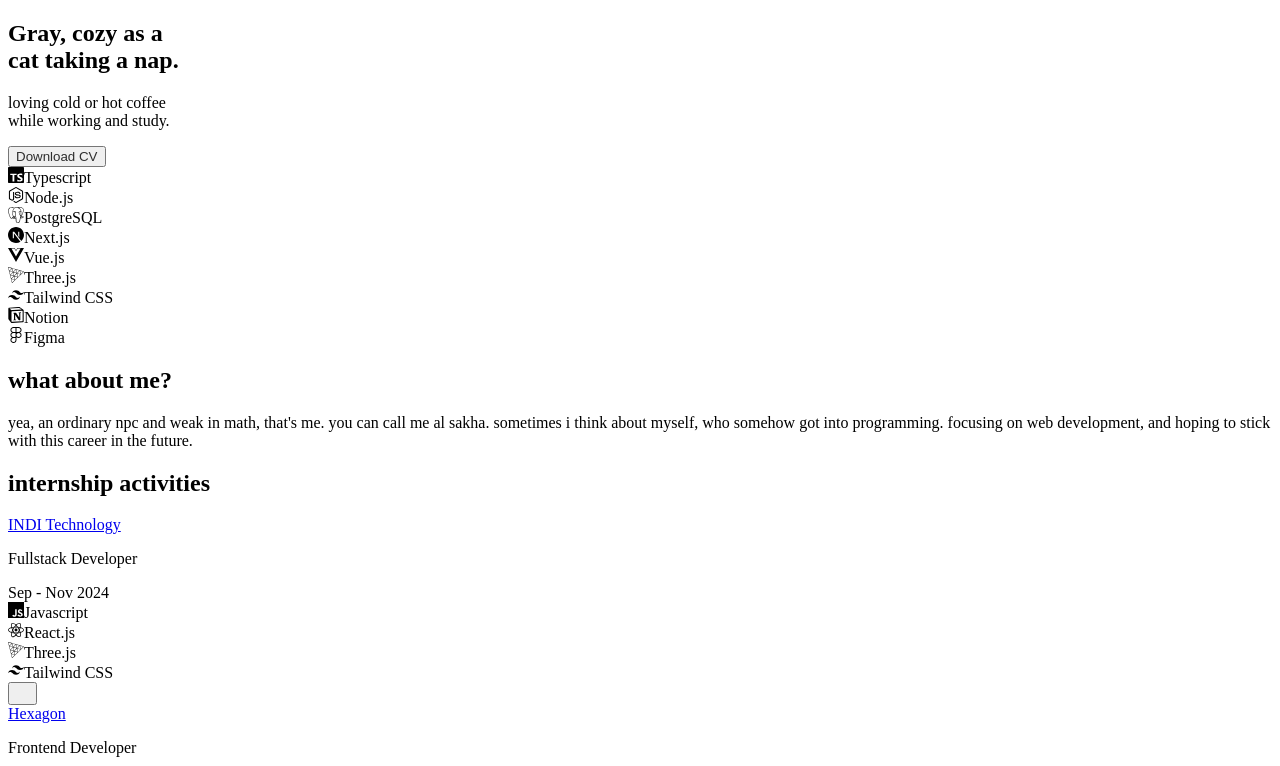
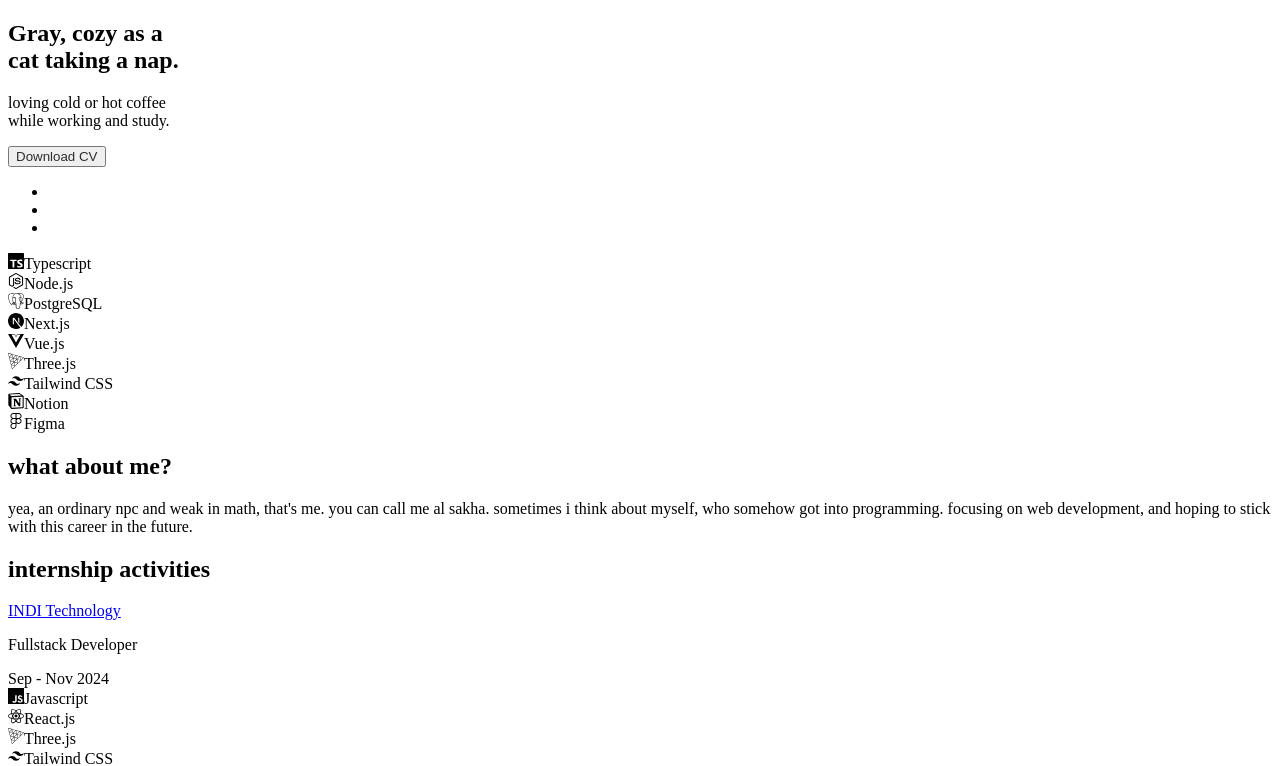
Before and after one commit to IRTIDEATH/Al-Sakha, a Next.js app: page /home-page in a window 1280 px wide. Shown: the top 766 px of the page. Built offline with nearby package versions, Linux system fonts and the light colour scheme; some icons are missing.

Commit message:
Refactor all tags into semantic html

```diff
--- a/components/card-internship.tsx
+++ b/components/card-internship.tsx
@@ -20,6 +20,7 @@ const CardInternship = () => {
   };
 
   return (
+    <>
       <div className="flex flex-col space-y-6">
         {internships.map((item, index) => (
           <div
@@ -118,6 +119,7 @@ const CardInternship = () => {
           </div>
         ))}
       </div>
+    </>
   );
 };
 
--- a/components/footer.tsx
+++ b/components/footer.tsx
@@ -10,6 +10,7 @@ import {
 
 const Footer = () => {
   return (
+    <>
       <footer className="w-full bg-suram flex items-center justify-between h-12 mb-8 mt-16">
         <TooltipProvider delayDuration={150}>
           <Tooltip>
@@ -42,6 +43,7 @@ const Footer = () => {
 
         <div className="text-sm text-zeta mr-4 font-medium">© 2025 - Present</div>
       </footer>
+    </>
   );
 };
 
--- a/components/navbar.tsx
+++ b/components/navbar.tsx
@@ -13,6 +13,7 @@ import { navigationItems } from "@/constants";
 
 const Navbar = () => {
   return (
+    <>
       <nav className="w-full h-24 text-foreground flex items-center justify-between">
         <span className="font-roboto font-medium text-lg">Al Sakha.</span>
         <div className="flex items-center font-geist bg-suram z-50 overflow-hidden ml-auto whitespace-pre group relative transition-all duration-300 ease-out">
@@ -48,6 +49,7 @@ const Navbar = () => {
           {/* <span className="absolute right-0 -mt-12 h-32 w-8 translate-x-12 rotate-12 bg-foreground/40 opacity-10 transition-all duration-1000 ease-out group-hover:-translate-x-72" /> */}
         </div>
       </nav>
+    </>
   );
 }
 
--- a/components/section/home/about-section.tsx
+++ b/components/section/home/about-section.tsx
@@ -2,8 +2,9 @@
 
 const AboutSection = () => {
   return (
+    <>
       <section>
-      <h2 className="text-2xl mb-6 font-medium">what about me?</h2>
+        <h1 className="text-2xl mb-6 font-medium">what about me?</h1>
         <p className="w-full text-zeta font-medium text-lg text-start">
           yea, an ordinary npc and{" "}
           <span className="text-coffee">weak in math</span>, that{"'"}s me. you can
@@ -13,6 +14,7 @@ const AboutSection = () => {
           stick with this career in the future.
         </p>
       </section>
+    </>
   );
 }
 
--- a/components/section/home/hero-section.tsx
+++ b/components/section/home/hero-section.tsx
@@ -7,6 +7,7 @@ import { Icon } from "@iconify/react";
 
 const HeroSection = () => {
   return (
+    <>
       <section className="mt-12 flex flex-col md:flex-row items-start md:items-center gap-8 justify-between">
         <div className="space-y-6">
           <h1 className="text-3xl sm:text-4xl font-medium">
@@ -21,11 +22,11 @@ const HeroSection = () => {
           <AnimatedButton>Download CV</AnimatedButton>
         </div>
         <div className="bg-foreground p-5 flex flex-col">
-        <div className="flex mb-4 gap-2">
-          <div className="w-3 h-3 bg-white rounded-full"></div>
-          <div className="w-3 h-3 bg-white rounded-full"></div>
-          <div className="w-3 h-3 bg-white rounded-full"></div>
-        </div>
+          <ul className="flex mb-4 gap-2">
+            <li className="w-3 h-3 bg-white rounded-full"></li>
+            <li className="w-3 h-3 bg-white rounded-full"></li>
+            <li className="w-3 h-3 bg-white rounded-full"></li>
+          </ul>
           <div className="md:w-[21rem] space-x-[4px] space-y-[4px]">
             {skillBadgeIcon.map((item, index) => (
               <Badge key={index}>
@@ -39,6 +40,7 @@ const HeroSection = () => {
           </div>
         </div>
       </section>
+    </>
   );
 }
 
--- /dev/null
+++ b/components/section/home/internship-section.tsx
@@ -0,0 +1,16 @@
+"use client";
+
+import CardInternship from '@/components/card-internship';
+
+const InternshipSection = () => {
+  return (
+    <>
+      <section>
+        <h1 className="text-2xl mb-6 font-medium">internship activities</h1>
+        <CardInternship />
+      </section>
+    </>
+  );
+}
+
+export default InternshipSection
--- a/components/ui/divider.tsx
+++ b/components/ui/divider.tsx
@@ -1,9 +1,7 @@
 "use client"
 
 const Divider = () => {
-  return (
-    <div className="bg-suram py-[1.5px] w-full my-12"/>
-  )
+  return <div className="bg-suram py-[1.5px] w-full my-12"/>
 }
 
 export default Divider
--- a/pages/home-page.tsx
+++ b/pages/home-page.tsx
@@ -2,9 +2,8 @@
 
 import HeroSection from "@/components/section/home/hero-section";
 import AboutSection from "@/components/section/home/about-section";
-
 import Divider from "@/components/ui/divider";
-import CardInternship from "@/components/card-internship";
+import InternshipSection from "@/components/section/home/internship-section";
 
 const HomePage = () => {
   return (
@@ -13,10 +12,7 @@ const HomePage = () => {
       <Divider />
       <AboutSection />
       <Divider />
-      <section>
-        <h2 className="text-2xl mb-6 font-medium">internship activities</h2>
-        <CardInternship />
-      </section>
+      <InternshipSection />
     </>
   );
 };
```
Lines whose indentation alone changed are shown as unchanged.
